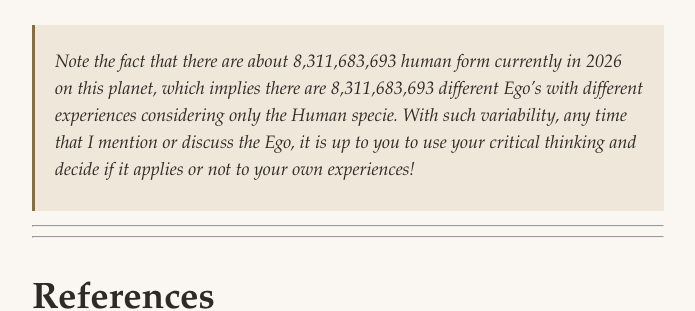
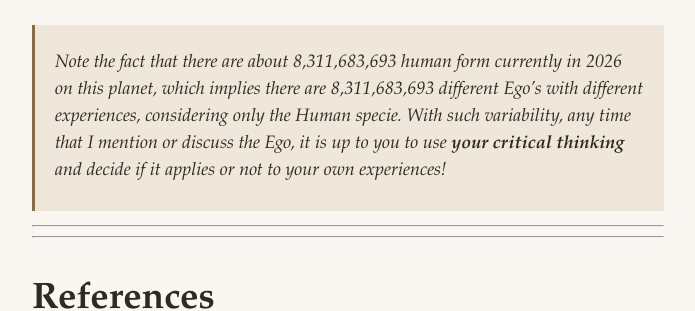
Before and after one commit to FrancoisCharette/myAwakeningJourney, a Jekyll site: the page built from _posts/2026-08-29-spiritual-glossary.md, in a window 1280 px wide and 900 px high, scrolled down 1902 px. Shown: the part 206-517 px from the top of the window, without its empty margins (292-987 px from the left). Built offline with Jekyll 4.4.1, drawn with Linux system fonts in a browser that asks for light colours; comment, search, counter and statistics services are not loaded.

```diff
--- a/_posts/2026-08-29-spiritual-glossary.md
+++ b/_posts/2026-08-29-spiritual-glossary.md
@@ -38,7 +38,7 @@ Neuroscience identified the brain's "Default Mode Network" as being active when
 ### Ego
 Is the "Human interface" for this Space-Time physical reality. It is made of a "trainable brain construct" that includes the self-talk, inner voice, imagination (audio-visual), and all thoughts, including the thoughts "generated" by Body emotions (fear, stress, etc.) and feelings (happiness, love, etc.). In my posts, when "I" judges, worries, or conceptualizes, it is usually this EGO speaking — the "I" and the EGO are the same construct until they are "explicitly" seen apart.
 
->Note the fact that there are about 8,311,683,693 human form currently in 2026 on this planet, which implies there are 8,311,683,693 different Ego's with different experiences considering only the Human specie. With such variability, any time that I mention or discuss the Ego, it is up to you to use _your critical thinking_ and decide if it applies or not to your own experiences!
+>Note the fact that there are about 8,311,683,693 human form currently in 2026 on this planet, which implies there are 8,311,683,693 different Ego's with different experiences, considering only the Human specie. With such variability, any time that I mention or discuss the Ego, it is up to you to use __your critical thinking__ and decide if it applies or not to your own experiences!
 
 
 
```
